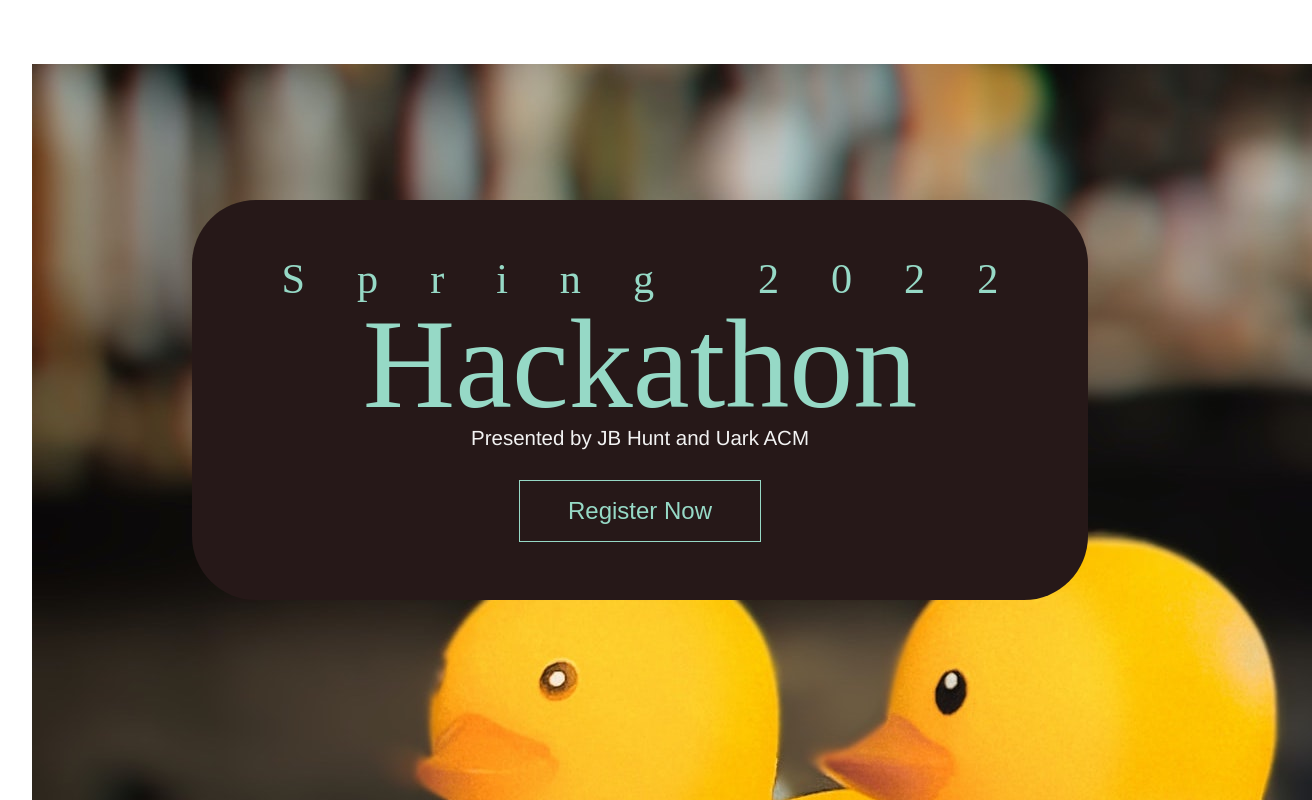
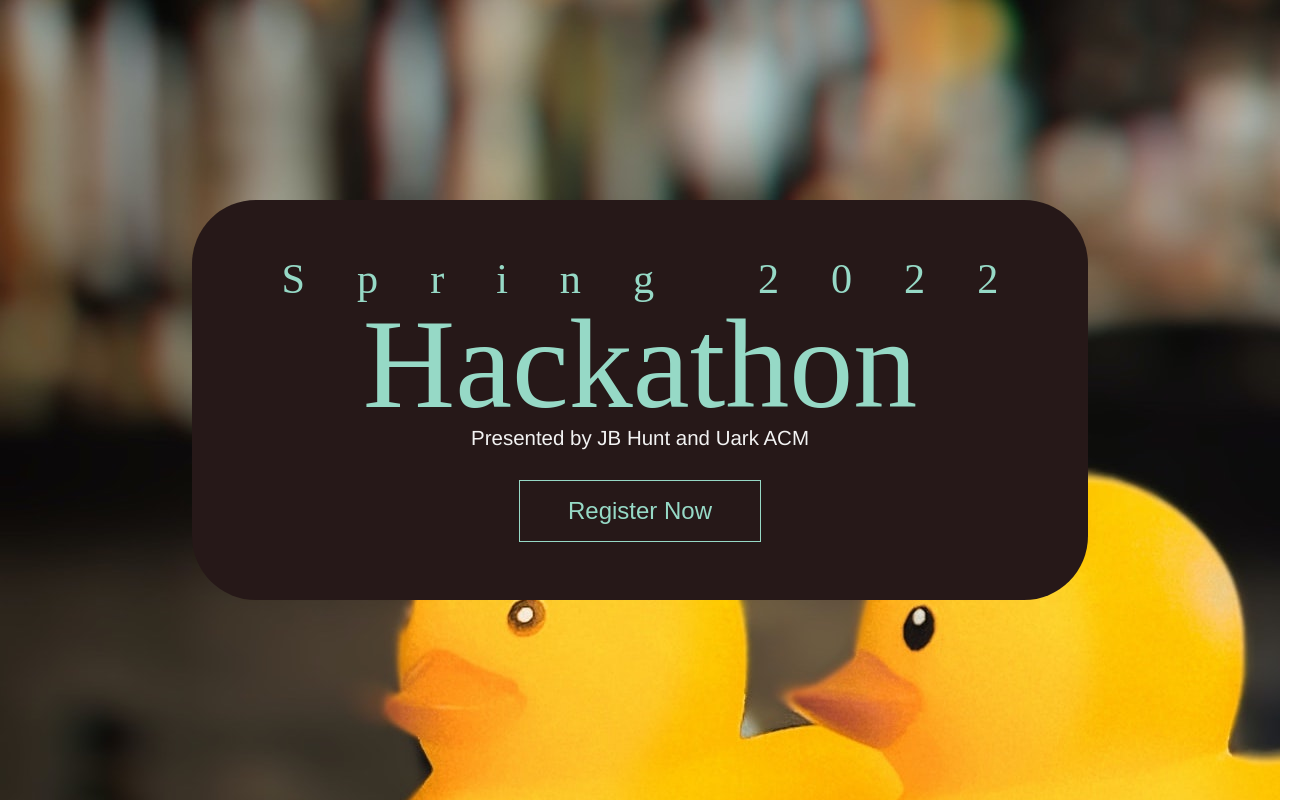
Before and after one commit to uark-acm/hackathon, a Next.js app: page / in a window 1280 px wide. Shown: the top 800 px of the page, 1312 px wide, since content can reach past the window. Built offline with nearby package versions, Linux system fonts and the light colour scheme; a web font is replaced by a local one.

Commit message:
🐛💄 Fixed alignment and padding of sections

```diff
--- a/pages/index.tsx
+++ b/pages/index.tsx
@@ -8,7 +8,7 @@
 
 const Home: NextPage = () => {
   return (
-    <div className={styles.container}>
+    <div>
       <Head>
         <title>Create Next App</title>
         <meta name="description" content="Generated by create next app" />
--- a/styles/Hero.module.scss
+++ b/styles/Hero.module.scss
@@ -3,7 +3,6 @@
 .hero {
     background: url("../public/img/hero.jpg");
     height: 100vh;
-    width: 100vw;
     color: $primary;
     font-weight: 400;
     text-align: center;
--- a/styles/Home.module.scss
+++ b/styles/Home.module.scss
@@ -1,12 +1,7 @@
 @import "./index.module.scss";
-
-.container {
-  padding: 0 2rem;
-}
 
 .main {
   min-height: 100vh;
-  padding: 4rem 0;
   flex: 1;
 }
 
```
